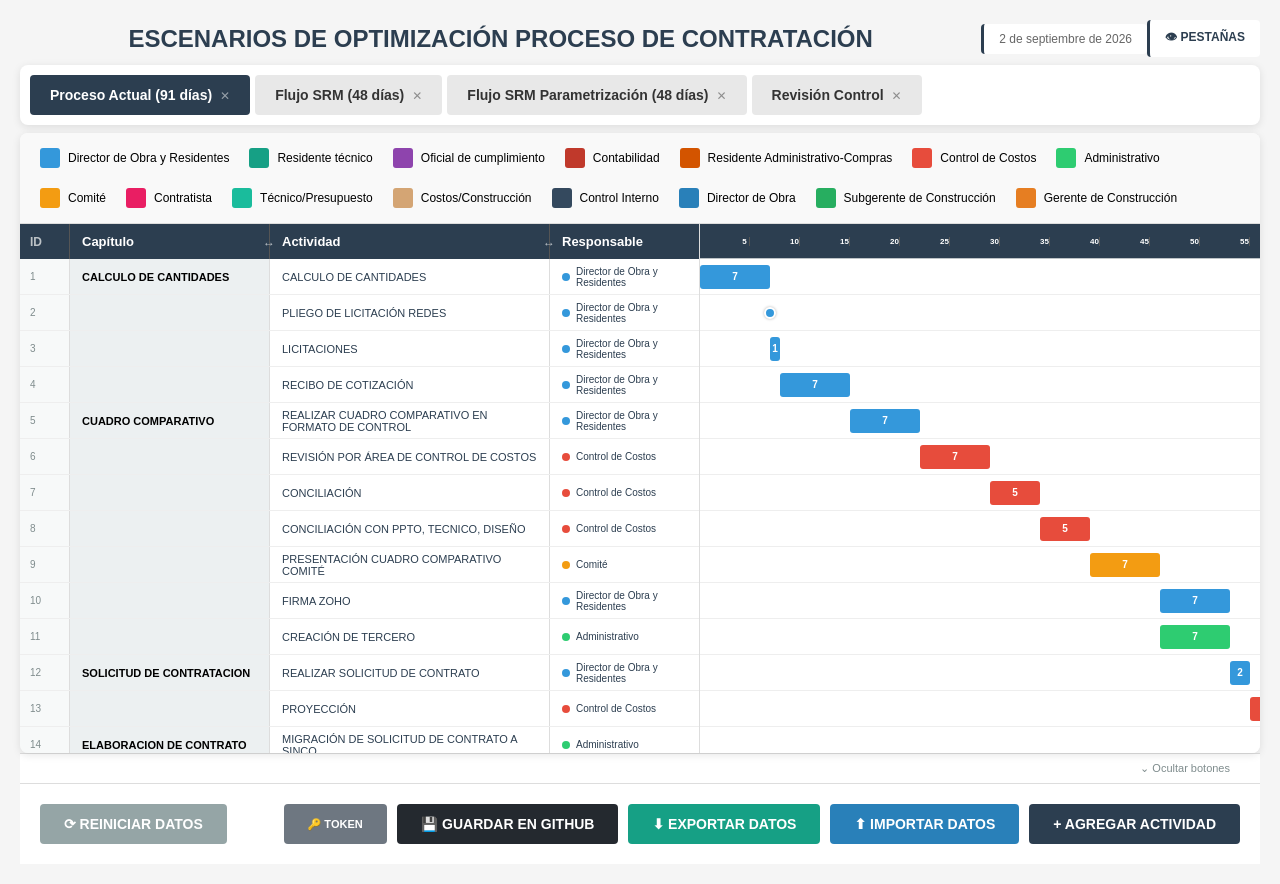
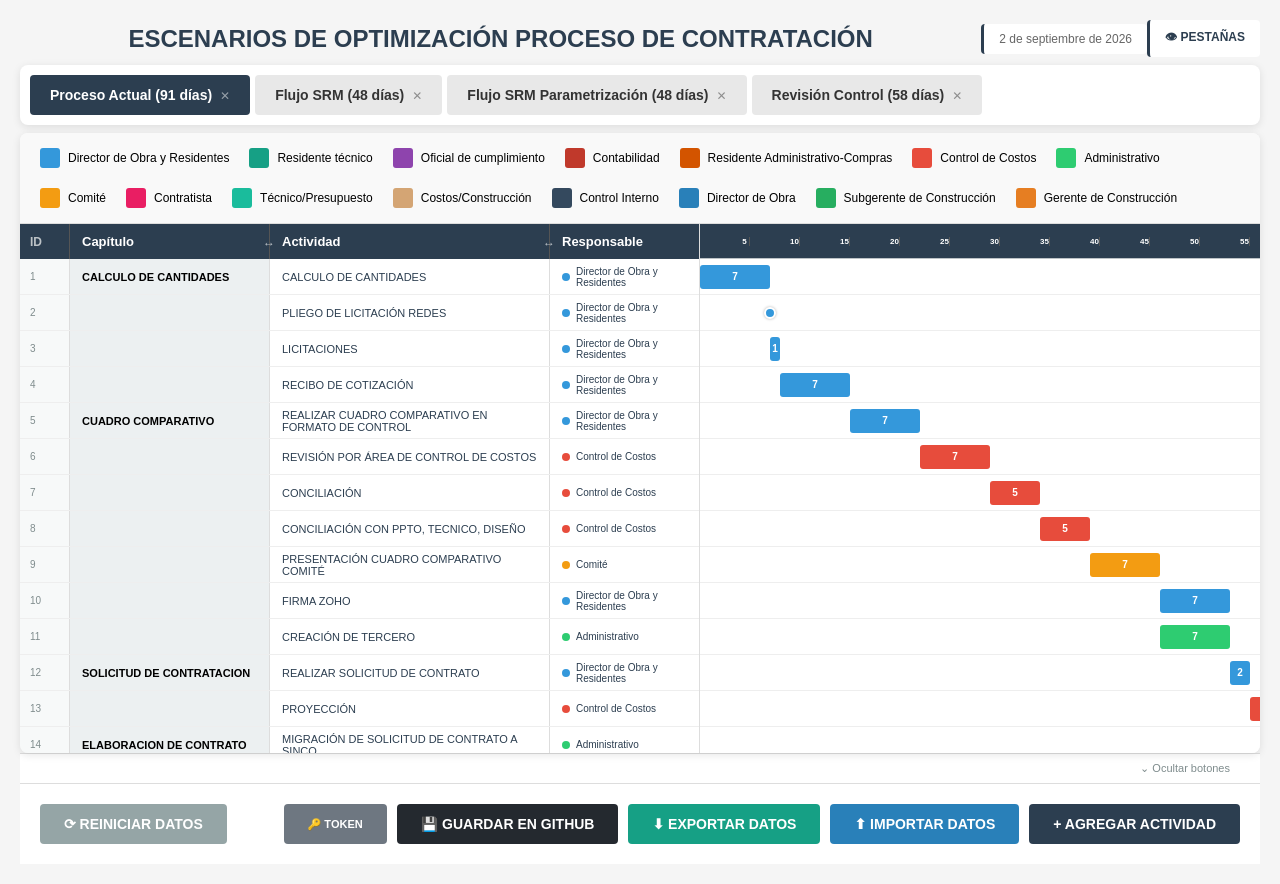
Before and after one commit to cpulgarinIngeurbe/1FlujoContratacion, a plain HTML site: page index.html in a window 1280 px wide. Drawn offline with Linux system fonts and the light colour scheme.

Commit message:
Renombra pestaña Revisión Control a Revisión Control (58 días)
Co-Authored-By: Claude Bot <noreply@anthropic.com>

```diff
--- a/index.html
+++ b/index.html
@@ -856,7 +856,7 @@
                         <option value="flujo-base-ref">Flujo base (41 días) Ref.</option>
                         <option value="flujo-srm-acordado">Flujo SRM (48 días)</option>
                         <option value="flujo-srm-parametrizacion">Flujo SRM Parametrización (48 días)</option>
-                        <option value="revision-control">Revisión Control</option>
+                        <option value="revision-control">Revisión Control (58 días)</option>
                     </select>
                 </div>
 
@@ -981,7 +981,7 @@
 
     <script>
         const activitiesByTab = {'optimista': [], 'srm-automatizacion': [], 'srm-validado': [], 'flujo-base': [], 'flujo-base-ref': [], 'flujo-srm-acordado': [], 'flujo-srm-parametrizacion': [], 'revision-control': []};
-        const tabConfig = {'optimista': 'Proceso Actual (91 días)', 'srm-automatizacion': 'Proceso Optimizado SRM+Automatización (41 días)', 'srm-validado': 'Proceso Validado SRM+Automatización (46 días)', 'flujo-base': 'Flujo base (41 días)', 'flujo-base-ref': 'Flujo base (41 días) Ref.', 'flujo-srm-acordado': 'Flujo SRM (48 días)', 'flujo-srm-parametrizacion': 'Flujo SRM Parametrización (48 días)', 'revision-control': 'Revisión Control', 'comparativo': 'Comparativo Escenarios', 'comparativo2': 'Comparativo'};
+        const tabConfig = {'optimista': 'Proceso Actual (91 días)', 'srm-automatizacion': 'Proceso Optimizado SRM+Automatización (41 días)', 'srm-validado': 'Proceso Validado SRM+Automatización (46 días)', 'flujo-base': 'Flujo base (41 días)', 'flujo-base-ref': 'Flujo base (41 días) Ref.', 'flujo-srm-acordado': 'Flujo SRM (48 días)', 'flujo-srm-parametrizacion': 'Flujo SRM Parametrización (48 días)', 'revision-control': 'Revisión Control (58 días)', 'comparativo': 'Comparativo Escenarios', 'comparativo2': 'Comparativo'};
         const COMPARATIVO_TABS = ['comparativo', 'comparativo2'];
         function isComparativoTab(tabId) { return COMPARATIVO_TABS.includes(tabId); }
         let currentTab = 'optimista';
```
